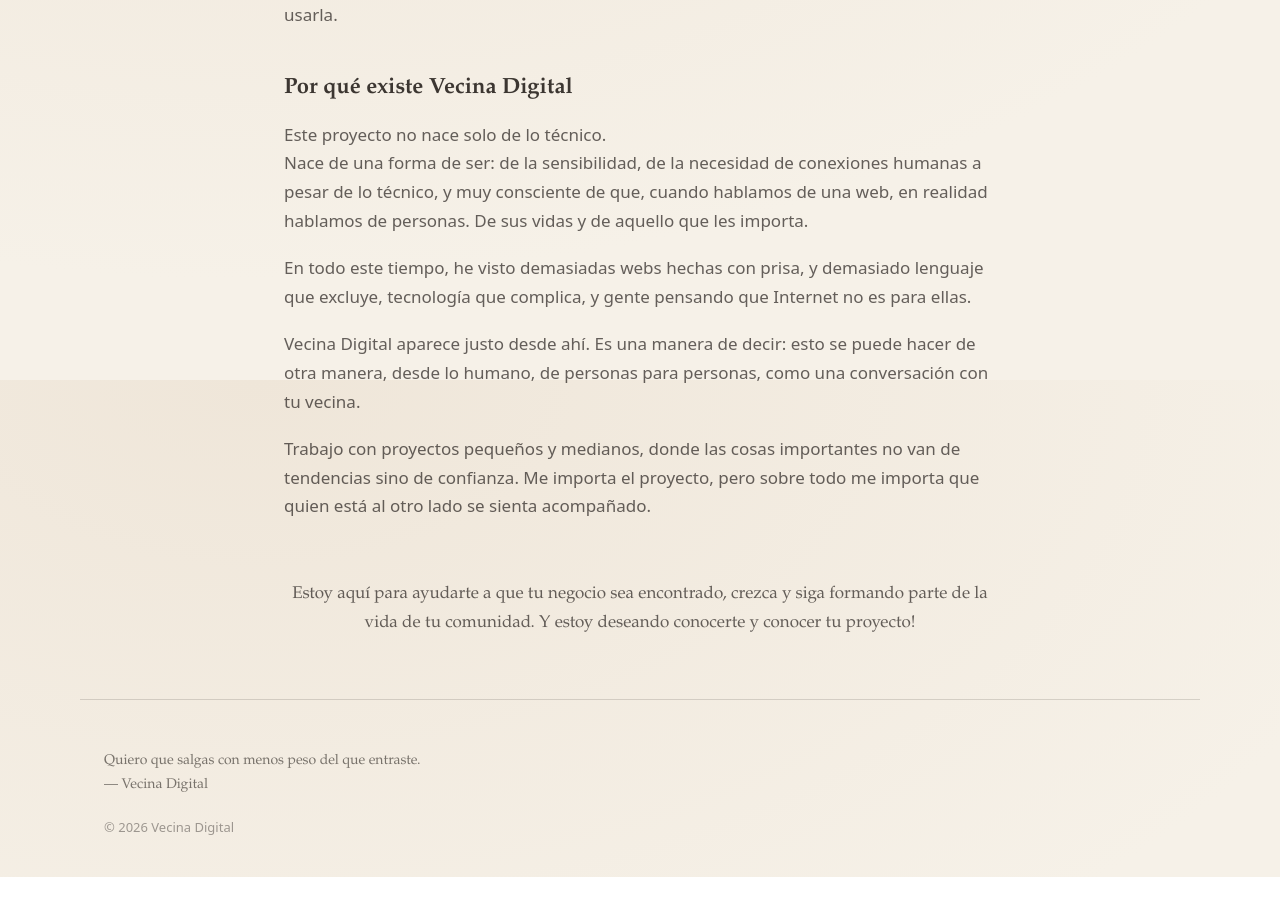
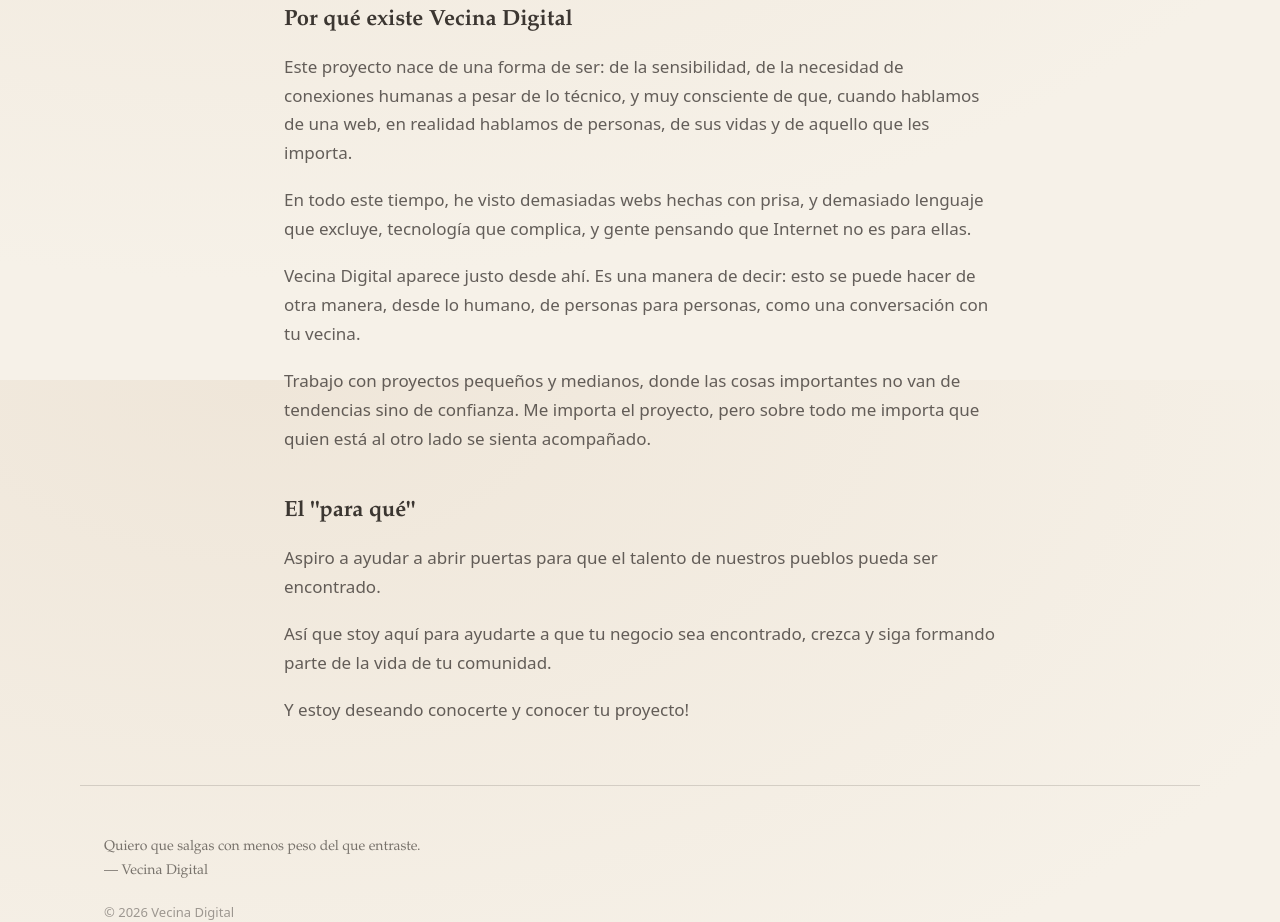
Before and after one commit to monifasol/vecinadigital, a Next.js app: page /sobre in a window 1280 px wide. Shown: the part 1220-2142 px from the top of the page. Before the commit the page ends 2097 px from the top, so only its background shows below. Built offline with nearby package versions, Linux system fonts and the light colour scheme.

Commit message:
feat: improving some copies in Sobre and Home

```diff
--- a/src/app/(site)/sobre/page.js
+++ b/src/app/(site)/sobre/page.js
@@ -20,10 +20,6 @@
 
         <div className="about-article__content">
           <p>
-            <strong>Vecina Digital no nació como una idea de negocio.</strong>
-          </p>
-
-          <p>
             Hubo un momento en que sentí que iba demasiado deprisa.
             No quería dejar de trabajar en esto.
             Solo quería hacerlo con más calma, con más sentido,
@@ -32,10 +28,9 @@
 
           <p>
             Vecina Digital no nació porque quisiera crear una empresa.
-          </p>
-          <p>
             Nació porque quería que los pequeños negocios del lugar donde vivo tuvieran la oportunidad de ser encontrados, crecer y seguir formando parte de la vida del pueblo.
           </p>
+
 
           <div className="about-reveal">
             <figure className="about-reveal__figure" aria-hidden="true">
@@ -91,12 +86,10 @@
           </h2>
 
           <p>
-            Este proyecto no nace solo de lo técnico.
-            <br />
-            Nace de una forma de ser: de la sensibilidad, de la necesidad de
+            Este proyecto nace de una forma de ser: de la sensibilidad, de la necesidad de
             conexiones humanas a pesar de lo técnico, y muy consciente de que,
-            cuando hablamos de una web, en realidad hablamos de personas. De
-            sus vidas y de aquello que les importa.
+            cuando hablamos de una web, en realidad hablamos de personas,
+            de sus vidas y de aquello que les importa.
           </p>
 
           <p>
@@ -118,9 +111,18 @@
             sienta acompañado.
           </p>
 
-          <p className="about-article__closing">
-            Estoy aquí para ayudarte a que tu negocio sea encontrado,
+          <h2 className="about-article__subtitle">
+            El "para qué"
+          </h2>
+
+          <p>
+            Aspiro a ayudar a abrir puertas para que el talento de nuestros pueblos pueda ser encontrado.
+          </p>
+          <p>
+            Así que stoy aquí para ayudarte a que tu negocio sea encontrado,
             crezca y siga formando parte de la vida de tu comunidad.
+          </p>
+          <p>
             Y estoy deseando conocerte y conocer tu proyecto!
           </p>
         </div>
--- a/src/app/globals.css
+++ b/src/app/globals.css
@@ -305,7 +305,7 @@
   max-width: 1120px;
   margin: 60px auto 0;
   display: grid;
-  grid-template-columns: minmax(0, 1.1fr) minmax(0, 0.9fr);
+  grid-template-columns: minmax(0, 1.3fr) minmax(0, 0.9fr);
   gap: clamp(16px, 3vw, 36px);
   align-items: center;
 }
@@ -575,7 +575,6 @@
 .paths-teaser__cta{
   margin-top: 28px;
   padding-top: 22px;
-  border-top: 1px solid var(--line);
   display: flex;
   flex-direction: column;
   gap: 12px;
@@ -1083,19 +1082,6 @@
   text-decoration: underline;
 }
 
-.about-article__closing{
-  margin-top: 60px !important;
-  font-family: var(--serif);
-  font-size: 20px;
-  line-height: 1.4;
-  color: rgba(43,38,34,0.9);
-  display: flex;
-  flex-direction: column;
-  align-items: center;
-  text-align: center;
-  gap: 30px;
-}
-
 /* responsive */
 @media (max-width: 720px){
   .about-article {
@@ -1250,7 +1236,6 @@
   }
   .contact__copy{
     margin: auto;
-    width: 90%;
   }
   .contact__lead{
     max-width: none;
```
Also changed, not shown: src/app/(site)/page.js (+6 -3 lines).
